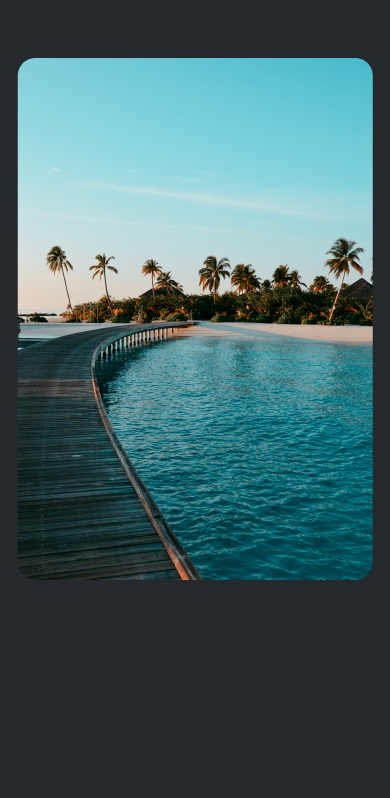
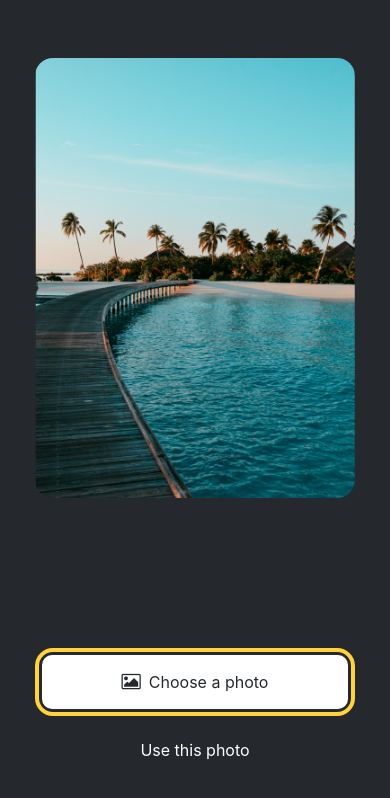
Before and after one commit to snow-t-m-yang/Punch-proto-0, a React Native app: screen / in a window 390 px wide. Shown: the top 798 px of the page. Built offline with nearby package versions, Linux system fonts and the light colour scheme.

Commit message:
add component: Add bunch of buttons

```diff
--- a/App.js
+++ b/App.js
@@ -1,17 +1,83 @@
 import { StatusBar } from "expo-status-bar";
+import * as ImagePicker from "expo-image-picker";
+
+import { useState } from "react";
 import { StyleSheet, Text, View, Image } from "react-native";
+
+import ImageViewer from "./components/ImageViewer";
+import Button from "./components/Button";
+import CircleButton from "./components/CircleButton";
+import IconButton from "./components/IconButton";
 
 const PlaceHolderImages = require("./assets/images/background-image.png");
 
 export default function App() {
+  const [selectedImage, setSelectedImage] = useState(null);
+  const [showAppOptions, setShowAppOptions] = useState(false);
+
+  const pickIamgeAsync = async () => {
+    let result = await ImagePicker.launchImageLibraryAsync({
+      allowsEditing: true,
+      quality: 1,
+    });
+
+    if (!result.canceled) {
+      setSelectedImage(result.assets[0].uri);
+      setShowAppOptions(true);
+    } else {
+      alert("No image is selected");
+    }
+  };
+
+  const onReset = () => {
+    setShowAppOptions(false);
+  };
+
+  const onAddSticker = () => {
+    // we will implement this later
+  };
+
+  const onSaveImageAsync = async () => {
+    // we will implement this later
+  };
+
   return (
     <View style={styles.container}>
       <View style={styles.imageContainer}>
-        <Image
-          source={PlaceHolderImages}
-          styles={styles.Image}
+        <ImageViewer
+          placeholderImageSource={PlaceHolderImages}
+          selectedImage={selectedImage}
         />
       </View>
+      {showAppOptions ? (
+        <View style={styles.optionsContainer}>
+          <View style={styles.optionsRow}>
+            <IconButton
+              icon="refresh"
+              label="Reset"
+              onPress={onReset}
+            />
+            <CircleButton onPress={onAddSticker} />
+            <IconButton
+              icon="save-alt"
+              label="Save"
+              onPress={onSaveImageAsync}
+            />
+          </View>
+        </View>
+      ) : (
+        <View style={styles.footerContainer}>
+          <Button
+            theme="primary"
+            label="Choose a photo"
+            onPress={pickIamgeAsync}
+          />
+          <Button
+            label="Use this photo"
+            onPress={() => setShowAppOptions(true)}
+          />
+        </View>
+      )}
       <StatusBar style="auto" />
     </View>
   );
@@ -30,9 +96,18 @@ const styles = StyleSheet.create({
     paddingTop: 58,
   },
 
-  Image: {
-    width: 320,
-    height: 440,
-    borderRadius: 18,
+  optionsContainer: {
+    position: "absolute",
+    bottom: 80,
+  },
+
+  optionsRow: {
+    alignItems: "center",
+    flexDirection: "row",
+  },
+
+  footerContainer: {
+    flex: 1 / 3,
+    alignItems: "center",
   },
 });
--- a/components/Button.js
+++ b/components/Button.js
@@ -1,11 +1,37 @@
 import { StyleSheet, View, Pressable, Text } from "react-native";
+import FontAwesome from "@expo/vector-icons/FontAwesome";
 
-const Button = ({ label }) => {
+const Button = ({ label, theme, onPress }) => {
+  if (theme === "primary") {
+    return (
+      <View
+        style={[
+          styles.buttonContainer,
+          { borderWidth: 4, borderColor: "#ffd33d", borderRadius: 18 },
+        ]}
+      >
+        <Pressable
+          style={[styles.button, { backgroundColor: "#fff" }]}
+          onPress={onPress}
+        >
+          <FontAwesome
+            name="picture-o"
+            size={18}
+            color="#25292e"
+            style={styles.buttonIcon}
+          />
+          <Text style={[styles.buttonLabel, { color: "#25292e" }]}>
+            {label}
+          </Text>
+        </Pressable>
+      </View>
+    );
+  }
   return (
     <View style={styles.buttonContainer}>
       <Pressable
         style={styles.button}
-        onPress={() => alert("Pressed!")}
+        onPress={onPress}
       >
         <Text style={styles.buttonLabel}>{label}</Text>
       </Pressable>
--- /dev/null
+++ b/components/CircleButton.js
@@ -0,0 +1,39 @@
+import { View, Pressable, StyleSheet } from "react-native";
+import MaterialIcons from "@expo/vector-icons/MaterialIcons";
+
+const CircleButton = ({ onPress }) => {
+  return (
+    <View style={styles.circleButtonContainer}>
+      <Pressable
+        style={styles.circleButton}
+        onPress={onPress}
+      >
+        <MaterialIcons
+          name="add"
+          size={38}
+          color="#25292e"
+        />
+      </Pressable>
+    </View>
+  );
+};
+
+const styles = StyleSheet.create({
+  circleButtonContainer: {
+    width: 84,
+    height: 84,
+    marginHorizontal: 60,
+    borderWidth: 4,
+    borderColor: "#ffd33d",
+    borderRadius: 42,
+    padding: 3,
+  },
+  circleButton: {
+    flex: 1,
+    justifyContent: "center",
+    alignItems: "center",
+    borderRadius: 42,
+    backgroundColor: "#fff",
+  },
+});
+export default CircleButton;
--- /dev/null
+++ b/components/IconButton.js
@@ -0,0 +1,30 @@
+import { Pressable, StyleSheet, Text } from "react-native";
+import MaterialIcons from "@expo/vector-icons/MaterialIcons";
+
+const IconButton = ({ icon, label, onPress }) => {
+  return (
+    <Pressable
+      style={styles.iconButton}
+      onPress={onPress}
+    >
+      <MaterialIcons
+        name={icon}
+        size={24}
+        color="#fff"
+      />
+      <Text style={styles.iconButtonLabel}>{label}</Text>
+    </Pressable>
+  );
+};
+
+const styles = StyleSheet.create({
+  iconButton: {
+    justifyContent: "center",
+    alignItems: "center",
+  },
+  iconButtonLabel: {
+    color: "#fff",
+    marginTop: 12,
+  },
+});
+export default IconButton;
--- a/components/ImageViewer.js
+++ b/components/ImageViewer.js
@@ -1,13 +1,17 @@
 import { StyleSheet, Image } from "react-native";
 
-const ImageViewer = ({ placeholderImageSource }) => {
+const ImageViewer = ({ placeholderImageSource, selectedImage }) => {
+  const imageSource =
+    selectedImage !== null ? { uri: selectedImage } : placeholderImageSource;
+
   return (
     <Image
-      source={placeholderImageSource}
-      styles={styles.Image}
+      source={imageSource}
+      style={styles.Image}
     />
   );
 };
+
 const styles = StyleSheet.create({
   Image: {
     width: 320,
--- a/package.json
+++ b/package.json
@@ -15,7 +15,9 @@
     "react-native": "0.71.8",
     "react-dom": "18.2.0",
     "react-native-web": "~0.18.10",
-    "@expo/webpack-config": "^18.0.1"
+    "@expo/webpack-config": "^18.0.1",
+    "@expo/vector-icons": "^13.0.0",
+    "expo-image-picker": "~14.1.1"
   },
   "devDependencies": {
     "@babel/core": "^7.20.0"
```
Also changed, not shown: 1 other file (tests, documents, lock files or other folders).
